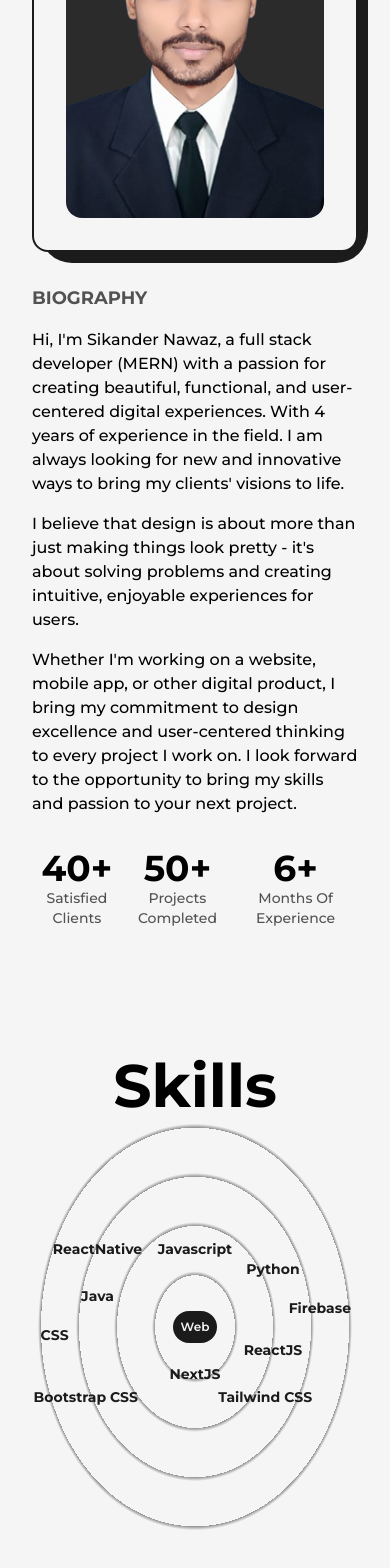
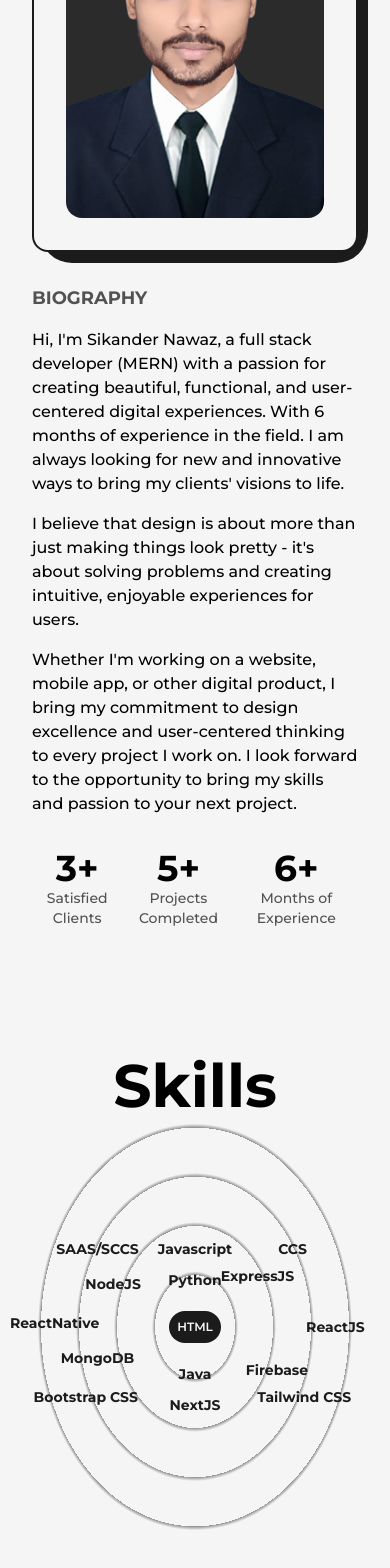
Before and after one commit to sikander-nawaz/Portfolio, a Next.js app: page /about in a window 390 px wide. Shown: the part 384-1952 px from the top of the page. Built offline with nearby package versions, Linux system fonts and the light colour scheme.

Commit message:
'completed'

```diff
--- a/src/components/Experience.jsx
+++ b/src/components/Experience.jsx
@@ -60,11 +60,11 @@ const Experience = () => {
             time={"2023-Present"}
             address={"Remotely"}
             work={
-              "Worked on a team responsible for developing new features for Google's search engine, including improving the accuracy and relevance of search results and developing new tools for data analysis and visualization."
+              "Developed and delivered a wide range of web-based solutions.Built and maintained strong relationships with clients through effective communication and problem-solving skills, ensuring timely completion and adherence to project requirements."
             }
           />
 
-          <Details
+          {/* <Details
             position={"MERN Stack"}
             company={"Freelancing"}
             companyLink={"https://www.linkedin.com/in/sikander-nawaz/"}
@@ -73,7 +73,7 @@ const Experience = () => {
             work={
               "Worked on a team responsible for developing new features for Google's search engine, including improving the accuracy and relevance of search results and developing new tools for data analysis and visualization."
             }
-          />
+          /> */}
         </ul>
       </div>
     </div>
--- a/src/components/Logo.js
+++ b/src/components/Logo.js
@@ -9,7 +9,7 @@ const Logo = () => {
     <div className="flex items-center justify-center mt-2">
       <MotionLink
         href="/"
-        className="w-16 h-16 bg-dark text-light flex items-center justify-center rounded-full text-2xl font-bold border border-solid border-transparent dark:border-light md:w-14 md:h-14 sm:w-12 sm:h-12"
+        className="w-16 h-16 bg-dark text-light flex items-center justify-center rounded-full text-2xl font-bold border border-solid border-transparent dark:border-light md:text-lg md:w-14 md:h-14 sm:w-12 sm:h-12"
         whileHover={{
           backgroundColor: [
             "#121212",
--- a/src/components/Skills.jsx
+++ b/src/components/Skills.jsx
@@ -27,19 +27,23 @@ const Skills = () => {
           className="flex items-center justify-center rounded-full font-semibold bg-dark text-light p-8 shadow-dark cursor-pointer dark:bg-light dark:text-dark lg:p-6 md:p-4 xs:text-xs xs:p-2"
           whileHover={{ scale: 1.05 }}
         >
-          Web
+          HTML
         </motion.div>
 
-        <Skill name={"CSS"} x={"-36vw"} y={"2vw"} />
+        <Skill name={"CCS"} x={"25vw"} y={"-20vw"} />
+        <Skill name={"SAAS/SCCS"} x={"-25vw"} y={"-20vw"} />
+        <Skill name={"Bootstrap CSS"} x={"-28vw"} y={"18vw"} />
+        <Skill name={"Tailwind CSS"} x={"28vw"} y={"18vw"} />
         <Skill name={"Javascript"} x={"-0vw"} y={"-20vw"} />
-        <Skill name={"ReactJS"} x={"20vw"} y={"6vw"} />
-        <Skill name={"NextJS"} x={"0vw"} y={"12vw"} />
-        <Skill name={"Python"} x={"20vw"} y={"-15vw"} />
-        <Skill name={"Java"} x={"-25vw"} y={"-8vw"} />
-        <Skill name={"Firebase"} x={"32vw"} y={"-5vw"} />
-        <Skill name={"ReactNative"} x={"-25vw"} y={"-20vw"} />
-        <Skill name={"Bootstrap CSS"} x={"-28vw"} y={"18vw"} />
-        <Skill name={"Tailwind CSS"} x={"18vw"} y={"18vw"} />
+        <Skill name={"ReactNative"} x={"-36vw"} y={"-1vw"} />
+        <Skill name={"ReactJS"} x={"36vw"} y={"0vw"} />
+        <Skill name={"NextJS"} x={"0vw"} y={"20vw"} />
+        <Skill name={"ExpressJS"} x={"16vw"} y={"-13vw"} />
+        <Skill name={"NodeJS"} x={"-21vw"} y={"-11vw"} />
+        <Skill name={"MongoDB"} x={"-25vw"} y={"8vw"} />
+        <Skill name={"Firebase"} x={"21vw"} y={"11vw"} />
+        <Skill name={"Python"} x={"0vw"} y={"-12vw"} />
+        <Skill name={"Java"} x={"0vw"} y={"12vw"} />
       </div>
     </>
   );
--- /dev/null
+++ b/src/components/TransitionEffect.jsx
@@ -0,0 +1,32 @@
+import React from "react";
+import { motion } from "framer-motion";
+
+const TransitionEffect = () => {
+  return (
+    <>
+      <motion.div
+        className="fixed top-0 bottom-0 right-full w-screen h-screen z-30 bg-primary dark:bg-primaryDark"
+        initial={{ x: "100%", width: "100%" }}
+        animate={{ x: "0%", width: "0%" }}
+        exit={{ x: ["0%", "100%"], width: ["0%", "100%"] }}
+        transition={{ duration: 0.8, ease: "easeInOut" }}
+      />
+
+      <motion.div
+        className="fixed top-0 bottom-0 right-full w-screen h-screen z-20 bg-light dark:bg-dark"
+        initial={{ x: "100%", width: "100%" }}
+        animate={{ x: "0%", width: "0%" }}
+        transition={{ delay: 0.2, duration: 0.8, ease: "easeInOut" }}
+      />
+
+      <motion.div
+        className="fixed top-0 bottom-0 right-full w-screen h-screen z-10 bg-dark dark:bg-light"
+        initial={{ x: "100%", width: "100%" }}
+        animate={{ x: "0%", width: "0%" }}
+        transition={{ delay: 0.4, duration: 0.8, ease: "easeInOut" }}
+      />
+    </>
+  );
+};
+
+export default TransitionEffect;
--- a/src/pages/_app.js
+++ b/src/pages/_app.js
@@ -1,11 +1,15 @@
 import NavBar from "@/components/NavBar";
 import "@/styles/globals.css";
 import { Montserrat } from "next/font/google";
+import { AnimatePresence } from "framer-motion";
+import { useRouter } from "next/router";
 import Head from "next/head";
 
 const montserrat = Montserrat({ subsets: ["latin"], variable: "--font-mont" });
 
 export default function App({ Component, pageProps }) {
+  const router = useRouter();
+
   return (
     <>
       <Head>
@@ -17,7 +21,9 @@ export default function App({ Component, pageProps }) {
         className={`${montserrat.variable} font-mont bg-light dark:bg-dark w-full min-h-screen`}
       >
         <NavBar />
-        <Component {...pageProps} />
+        <AnimatePresence mode="wait">
+          <Component key={router.asPath} {...pageProps} />
+        </AnimatePresence>
       </main>
     </>
   );
--- a/src/pages/about.js
+++ b/src/pages/about.js
@@ -8,6 +8,7 @@ import Experience from "@/components/Experience";
 import AnimatedText from "@/components/AnimatedText";
 import profilePic from "../../public/images/profile/developer-pic-2.png";
 import { useInView, useMotionValue, useSpring } from "framer-motion";
+import TransitionEffect from "@/components/TransitionEffect";
 
 const AnimatedNumbers = ({ value }) => {
   const ref = useRef(null);
@@ -41,6 +42,8 @@ const about = () => {
         <meta name="description" content="any description" />
       </Head>
 
+      <TransitionEffect />
+
       <main className="flex w-full flex-col items-center justify-center dark:text-light">
         <Layout className="pt-16">
           <AnimatedText
@@ -49,13 +52,13 @@ const about = () => {
           />
           <div className="grid w-full grid-cols-8 gap-16 sm:gap-8">
             <div className="col-span-3 flex flex-col items-start justify-center xl:col-span-4 md:order-2 md:col-span-8">
-              <h2 className="mb-4 text-lg font-bold uppercase text-dark/75 dark:text-light/75">
+              <h2 className="mb-4 text-lg font-bold uppercase text-dark/75 dark:text-light/75 ">
                 Biography
               </h2>
               <p className="font-medium">
                 Hi, I'm Sikander Nawaz, a full stack developer (MERN) with a
                 passion for creating beautiful, functional, and user-centered
-                digital experiences. With 4 years of experience in the field. I
+                digital experiences. With 6 months of experience in the field. I
                 am always looking for new and innovative ways to bring my
                 clients' visions to life.
               </p>
@@ -89,7 +92,7 @@ const about = () => {
             <div className="col-span-2 flex flex-col items-end justify-between xl:col-span-8 xl:flex-row xl:items-center md:order-3">
               <div className="flex flex-col items-end justify-center xl:items-center">
                 <span className="inline-block text-7xl font-bold md:text-6xl sm:text-5xl xs:text-4xl">
-                  <AnimatedNumbers value={40} />+
+                  <AnimatedNumbers value={3} />+
                 </span>
                 <h2 className="text-xl font-medium text-dark/75 dark:text-light/75 xl:text-center md:text-lg sm:text-base xs:text-sm">
                   Satisfied Clients
@@ -98,7 +101,7 @@ const about = () => {
 
               <div className="flex flex-col items-end justify-center xl:items-center">
                 <span className="inline-block text-7xl font-bold md:text-6xl sm:text-5xl xs:text-4xl">
-                  <AnimatedNumbers value={50} />+
+                  <AnimatedNumbers value={5} />+
                 </span>
                 <h2 className="text-xl font-medium text-dark/75 dark:text-light/75 xl:text-center md:text-lg sm:text-base xs:text-sm">
                   Projects Completed
@@ -110,7 +113,7 @@ const about = () => {
                   <AnimatedNumbers value={6} />+
                 </span>
                 <h2 className="text-xl font-medium text-dark/75 dark:text-light/75 xl:text-center md:text-lg sm:text-base xs:text-sm">
-                  Months Of Experience
+                  Months of Experience
                 </h2>
               </div>
             </div>
--- a/src/pages/articles.jsx
+++ b/src/pages/articles.jsx
@@ -6,6 +6,7 @@ import Link from "next/link";
 import React, { useRef } from "react";
 import article1 from "../../public/images/articles/pagination component in reactjs.jpg";
 import { motion, useMotionValue } from "framer-motion";
+import TransitionEffect from "@/components/TransitionEffect";
 
 const FramerImage = motion(Image);
 
@@ -108,6 +109,8 @@ const articles = () => {
         <meta name="description" content="any description" />
       </Head>
 
+      <TransitionEffect />
+
       <main className="w-full flex flex-col items-center justify-center overflow-hidden dark:text-light">
         <Layout className="pt-16">
           <AnimatedText
--- a/src/pages/index.js
+++ b/src/pages/index.js
@@ -6,6 +6,7 @@ import profilePic from "../../public/images/profile/developer-pic-1.png";
 import lightBulb from "../../public/images/svgs/miscellaneous_icons_1.svg";
 import AnimatedText from "@/components/AnimatedText";
 import { LinkArrow } from "@/components/Icons";
+import TransitionEffect from "@/components/TransitionEffect";
 
 export default function Home() {
   return (
@@ -14,6 +15,8 @@ export default function Home() {
         <title>Portfolio</title>
         <meta name="description" content="Generated by create next app" />
       </Head>
+
+      <TransitionEffect />
 
       <main className="flex items-center text-dark w-full min-h-screen dark:text-light">
         <Layout className="pt-0 md:pt-16 sm:pt-8">
--- a/src/pages/projects.jsx
+++ b/src/pages/projects.jsx
@@ -7,6 +7,7 @@ import Layout from "@/components/Layout";
 import { GithubIcon } from "@/components/Icons";
 import AnimatedText from "@/components/AnimatedText";
 import project1 from "../../public/images/projects/crypto-screener-cover-image.jpg";
+import TransitionEffect from "@/components/TransitionEffect";
 
 const FramerMotion = motion(Image);
 
@@ -127,6 +128,8 @@ const projects = () => {
         <meta name="description" content="any description" />
       </Head>
 
+      <TransitionEffect />
+
       <main className="w-full flex flex-col items-center justify-center dark:text-light">
         <Layout className="pt-16">
           <AnimatedText
```
Also changed, not shown: src/components/NavBar.js (+2 -11 lines).
